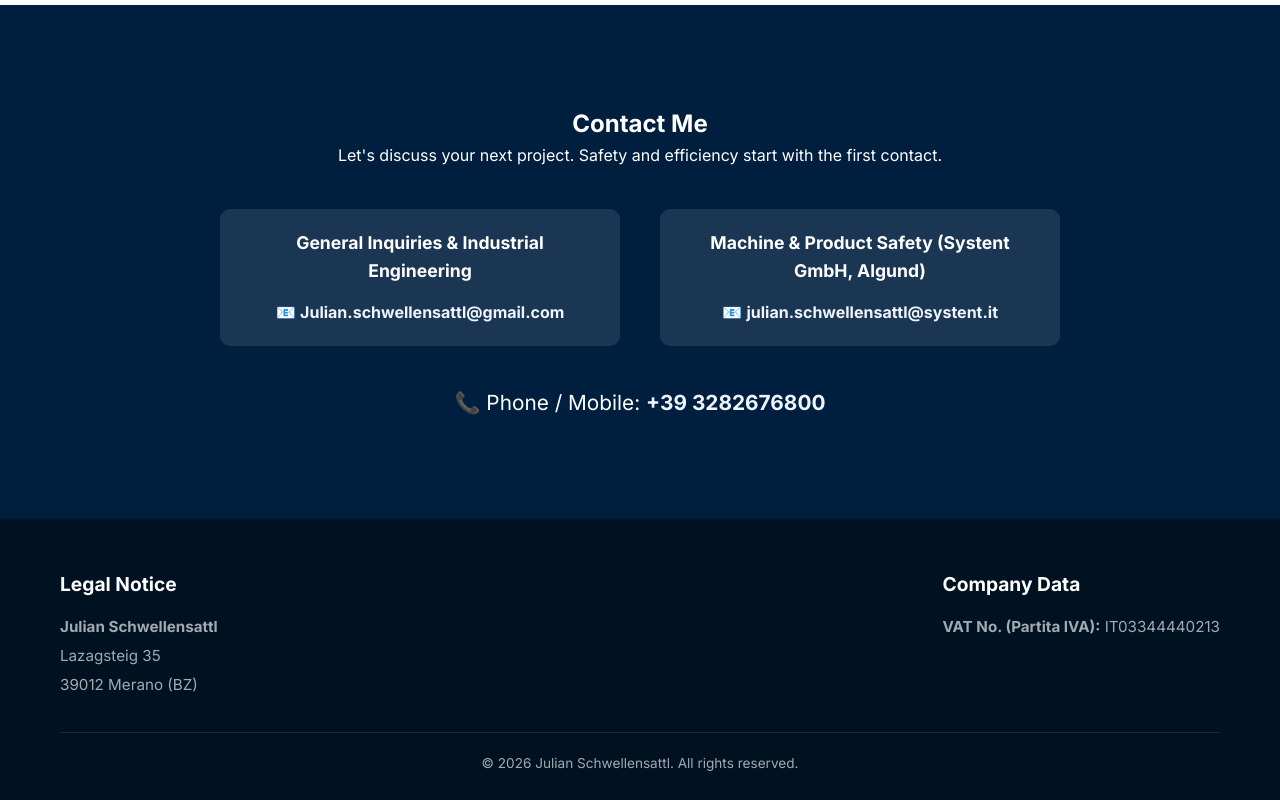
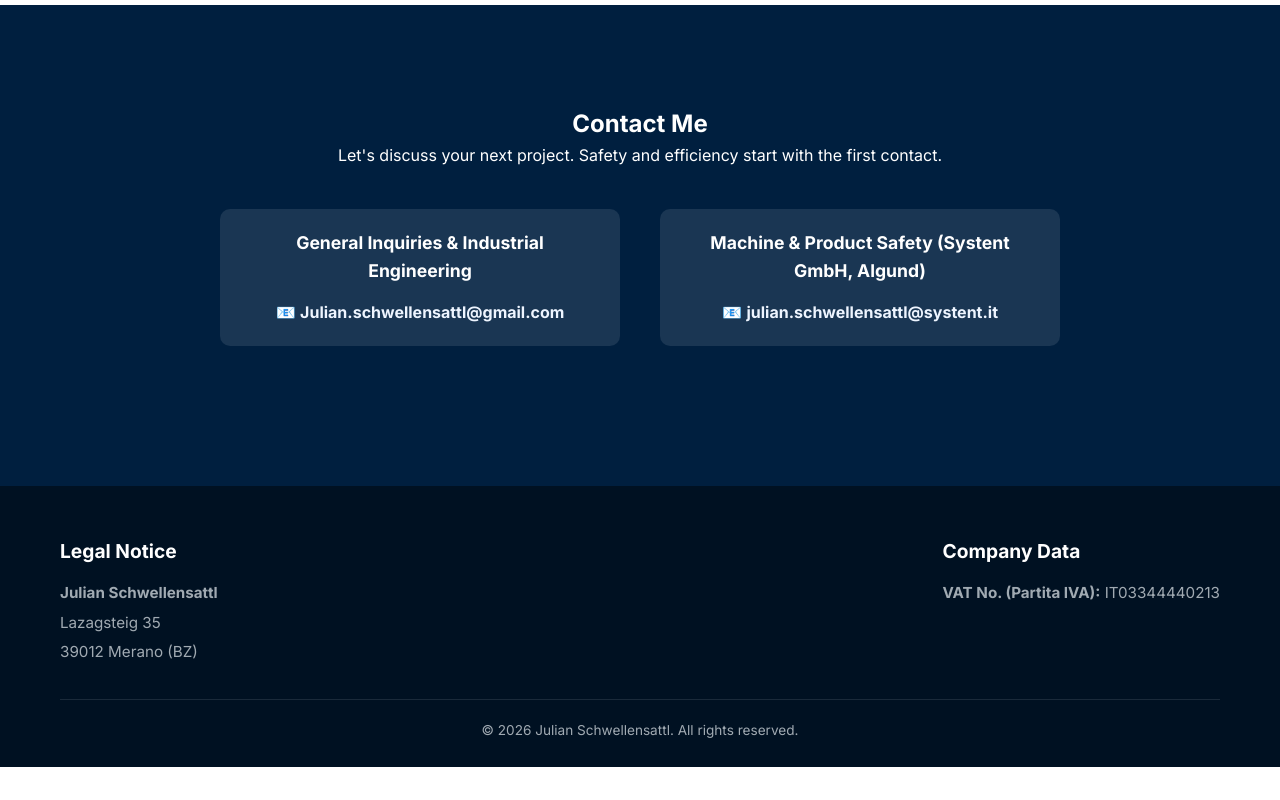
Before and after one commit to julianschwellensattl/julianschwellensattl.github.io, a plain HTML site: page index-en.html in a window 1280 px wide. Shown: the part 2291-3091 px from the top of the page. After the commit the page ends 3058 px from the top, so only its background shows below. Drawn offline with Linux system fonts and the light colour scheme.

Commit message:
Update index-en.html
Ohne Nummer

```diff
--- a/index-en.html
+++ b/index-en.html
@@ -28,7 +28,6 @@
       "image": "https://julianschwellensattl.github.io/images/julian-schwellensattl-ingenieur-maschinensicherheit-meran.jpg",
       "@id": "https://julianschwellensattl.github.io/",
       "url": "https://julianschwellensattl.github.io/",
-      "telephone": "+393282676800",
       "address": {
         "@type": "PostalAddress",
         "streetAddress": "Lazagsteig 35",
@@ -186,9 +185,6 @@
                     <p>📧 <a href="mailto:julian.schwellensattl@systent.it" class="contact-link">julian.schwellensattl@systent.it</a></p>
                 </div>
             </div>
-            <div class="contact-phone">
-                <p>📞 Phone / Mobile: <a href="tel:+393282676800" class="contact-link">+39 3282676800</a></p>
-            </div>
         </div>
     </section>
 
```
